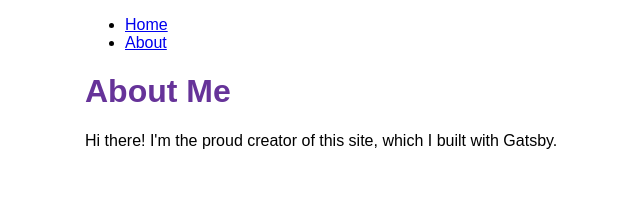
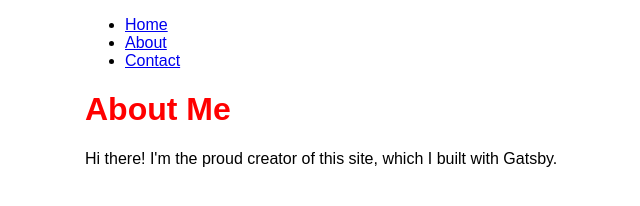
Before and after one commit to mdamapong/Gatsby_TeslaToday, a Gatsby site: page /about in a window 1280 px wide. Shown: the whole page, without its empty margins (305-945 px from the left). Built offline with nearby package versions, Linux system fonts and the light colour scheme; Gatsby itself is replaced by a stand-in of ours.

Commit message:
add layout

```diff
--- a/src/components/layout.js
+++ b/src/components/layout.js
@@ -1,5 +1,5 @@
 import * as React from 'react';
-import { Link } from 'gatsby';
+import { Link, useStaticQuery, graphql } from 'gatsby';
 import {
 	container,
 	heading,
@@ -7,10 +7,23 @@ import {
 	navLinkItem,
 	navLinkText,
 } from './layout.module.css';
+
 const Layout = ({ pageTitle, children }) => {
+	const data = useStaticQuery(graphql`
+		query MyQuery {
+			site {
+				siteMetadata {
+					title
+				}
+			}
+		}
+	`);
+
 	return (
 		<div className={container}>
-			<title>{pageTitle}</title>
+			<title>
+				{pageTitle} | {data.site.siteMetadata.title}
+			</title>
 			<nav>
 				<ul className={navLinks}>
 					<li className={navLinkItem}>
@@ -23,6 +36,11 @@ const Layout = ({ pageTitle, children }) => {
 							About
 						</Link>
 					</li>
+					<li className={navLinkItem}>
+						<Link to='/contact' className={navLinkText}>
+							Contact
+						</Link>
+					</li>
 				</ul>
 			</nav>
 			<main>
--- a/src/components/layout.module.css
+++ b/src/components/layout.module.css
@@ -5,7 +5,7 @@
 }
 
 .heading {
-    color: rebeccapurple;
+    color: red;
 }
 
 .nav-links {
--- a/src/pages/index.js
+++ b/src/pages/index.js
@@ -3,7 +3,7 @@ import Layout from '../components/layout';
 import { StaticImage } from 'gatsby-plugin-image';
 const IndexPage = () => {
 	return (
-		<Layout pageTitle='Home Page'>
+		<Layout pageTitle='Tesla Today'>
 			<p>I'm making this by following the Gatsby Tutorial.</p>
 			<StaticImage
 				alt='Tesla delivers 65,814 China-made vehicles in March, up 16% from the previous month.'
```
Also changed, not shown: src/pages/contact.js (added, +10 -0 lines).
